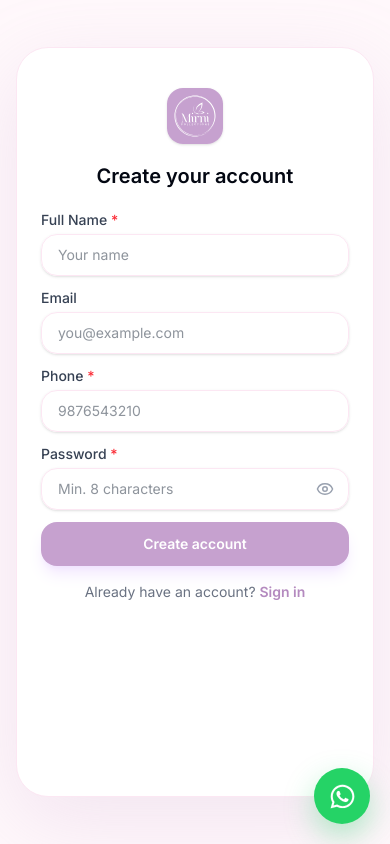
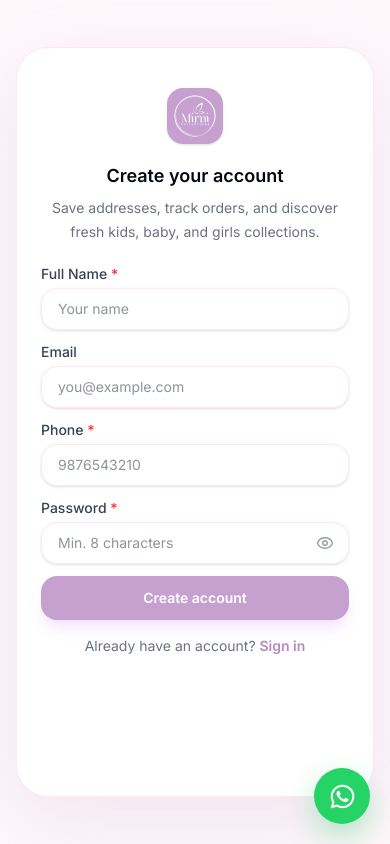
Before and after one commit to SanojS31/ecommerce_user, a Next.js app: page /register in a window 390 px wide. Built offline with nearby package versions, Linux system fonts and the light colour scheme; no server answers.

Commit message:
fix register page

```diff
--- a/src/components/auth/RegisterSection.tsx
+++ b/src/components/auth/RegisterSection.tsx
@@ -57,9 +57,13 @@ export default function RegisterSection() {
                 alt="Mirni Collections"
                 className="mb-3 h-14 w-14 rounded-2xl object-contain shadow-sm"
               />
-              <h1 className="mt-1.5 text-xl font-semibold text-gray-950 sm:text-3xl">
+              <h1 className="mt-1.5 text-lg font-semibold text-gray-950 sm:text-3xl">
                 Create your account
               </h1>
+              <p className="mt-1.5 text-sm leading-6 text-gray-500">
+                Save addresses, track orders, and discover fresh kids, baby,
+                and girls collections.
+              </p>
             </div>
 
             {isSuccess ? (
```
